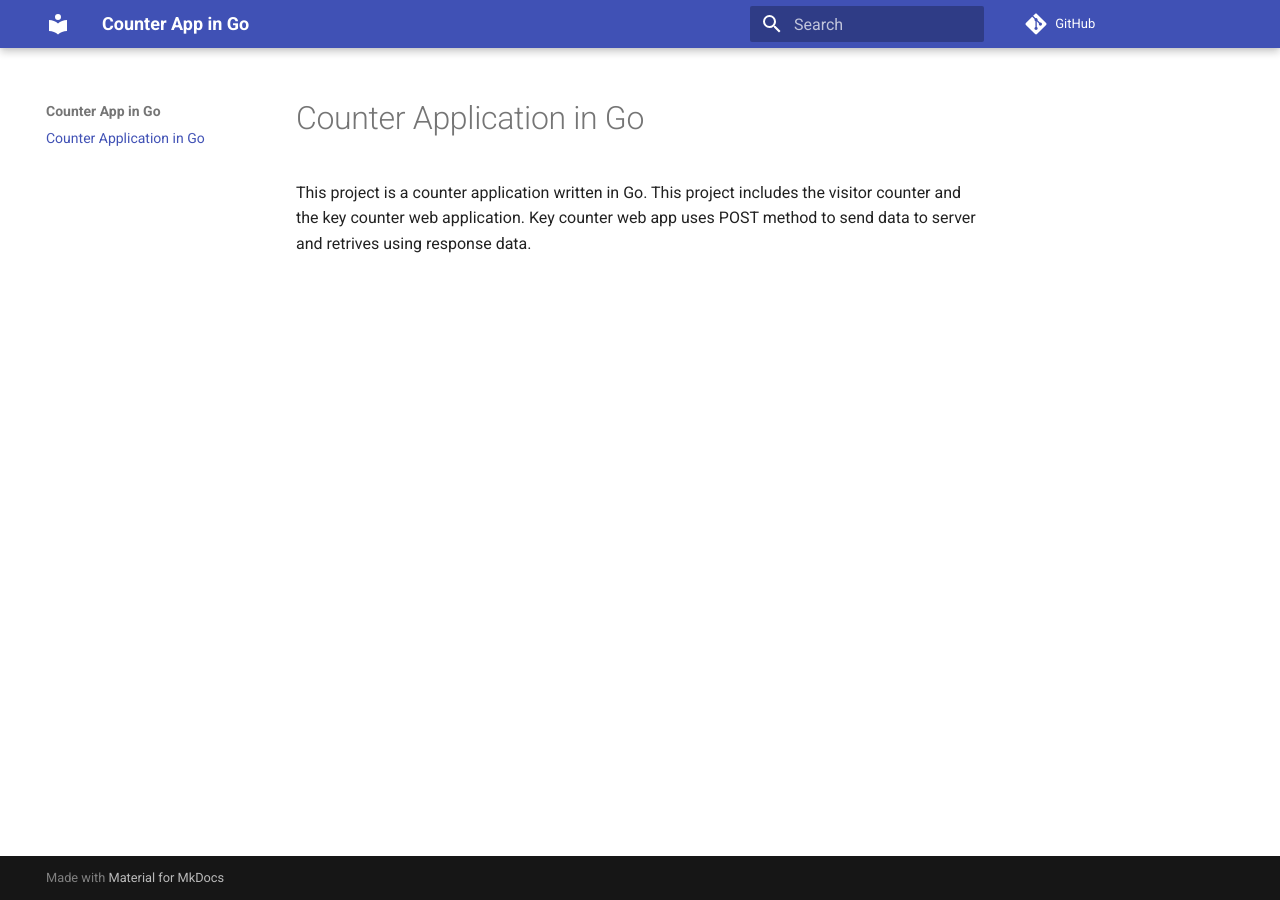
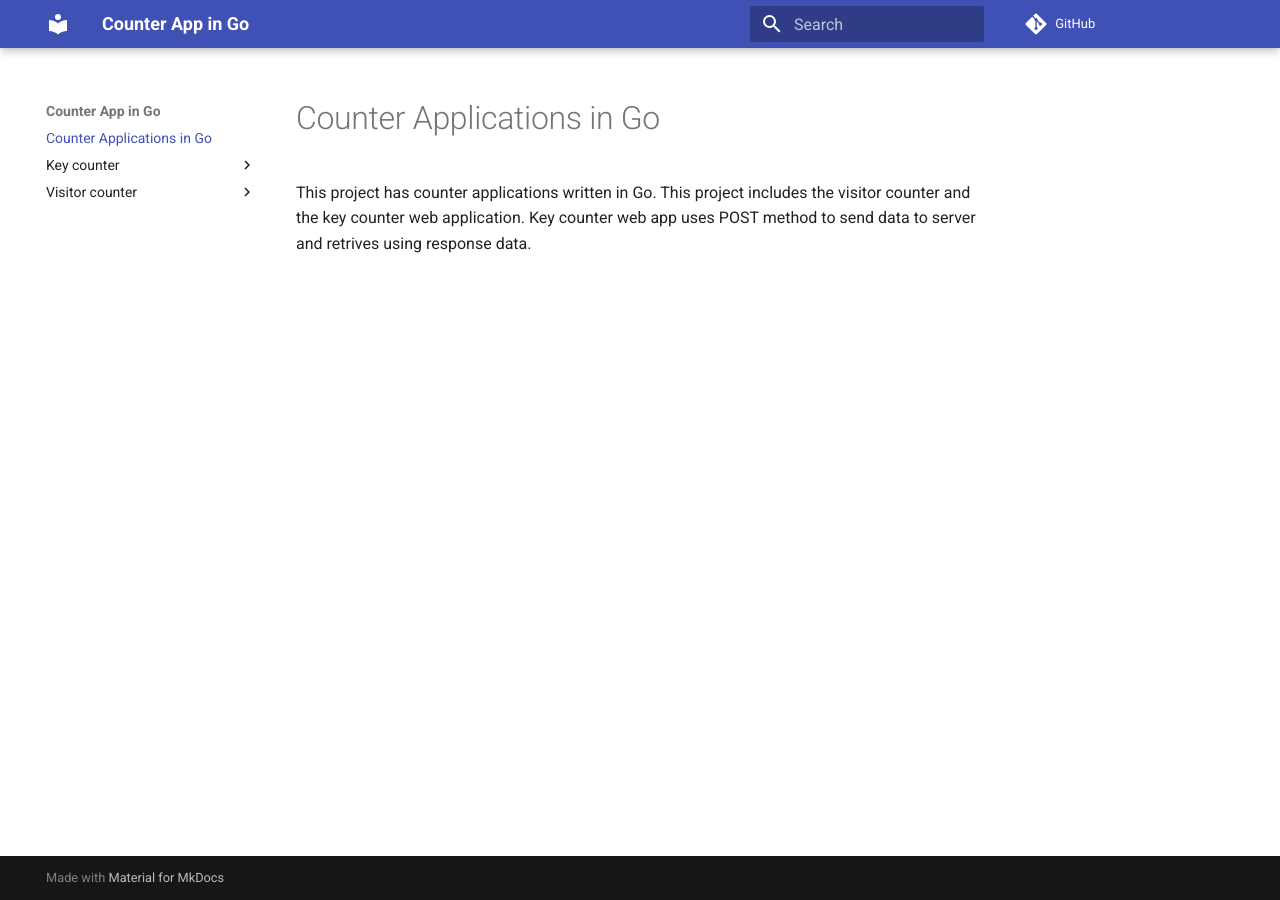
Before and after one commit to lulunac27a/counter-app-go, an MkDocs documentation site: the page built from docs/index.md, in a window 1280 px wide. Built offline with MkDocs 1.6.1 and Material for MkDocs 9.7.7, drawn with Linux system fonts in a browser that asks for light colours; comment, search, counter and statistics services are not loaded.

Commit message:
Add README.md and documentation pages

```diff
--- a/README.md
+++ b/README.md
@@ -1,3 +1,3 @@
-# Counter Application in Go
+# Counter Applications in Go
 
-This project is a counter application written in Go. This project includes the visitor counter and the key counter web application. Key counter web app uses POST method to send data to server and retrives using response data.
+This project has counter applications written in Go. This project includes the visitor counter and the key counter web application. Key counter web app uses POST method to send data to server and retrives using response data.
--- a/docs/index.md
+++ b/docs/index.md
@@ -1,3 +1,3 @@
-# Counter Application in Go
+# Counter Applications in Go
 
-This project is a counter application written in Go. This project includes the visitor counter and the key counter web application. Key counter web app uses POST method to send data to server and retrives using response data.
+This project has counter applications written in Go. This project includes the visitor counter and the key counter web application. Key counter web app uses POST method to send data to server and retrives using response data.
```
Also changed, not shown: docs/key-counter/index.md (added, +13 -0 lines), docs/visitor-counter/index.md (added, +13 -0 lines), key-counter/README.md (added, +13 -0 lines), visitor-counter/README.md (added, +13 -0 lines).
